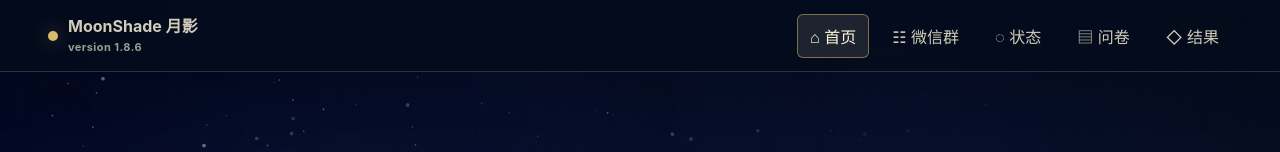
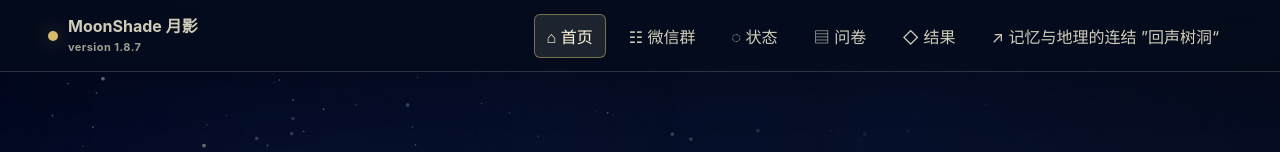
Before and after one commit to PouhoSyun/MoonShade, a website: page public/index.html in a window 1280 px wide. Shown: the top 152 px of the page. Drawn offline with Linux system fonts and the light colour scheme; no server answers.

Commit message:
1.8.7 Memmap

```diff
--- a/public/index.html
+++ b/public/index.html
@@ -13,7 +13,7 @@
         <span class="brand-dot"></span>
         <span>
           <strong>MoonShade 月影</strong>
-          <small class="app-version">version 1.8.6</small>
+          <small class="app-version">version 1.8.7</small>
         </span>
       </a>
       <nav>
@@ -22,6 +22,7 @@
         <button class="nav-button" data-nav="dashboard" title="状态">◌ <span>状态</span></button>
         <button class="nav-button" data-nav="survey" title="问卷">▤ <span>问卷</span></button>
         <button class="nav-button" data-nav="results" title="结果">◇ <span>结果</span></button>
+        <a class="nav-button" href="https://memmap.litchee.us" target="_blank" rel="noopener noreferrer" title="友情链接 #回声树洞">↗ <span>记忆与地理的连结 ”回声树洞“</span></a>
         <button class="nav-button logout-nav" type="button" data-force-logout hidden>退出</button>
       </nav>
     </header>
```
